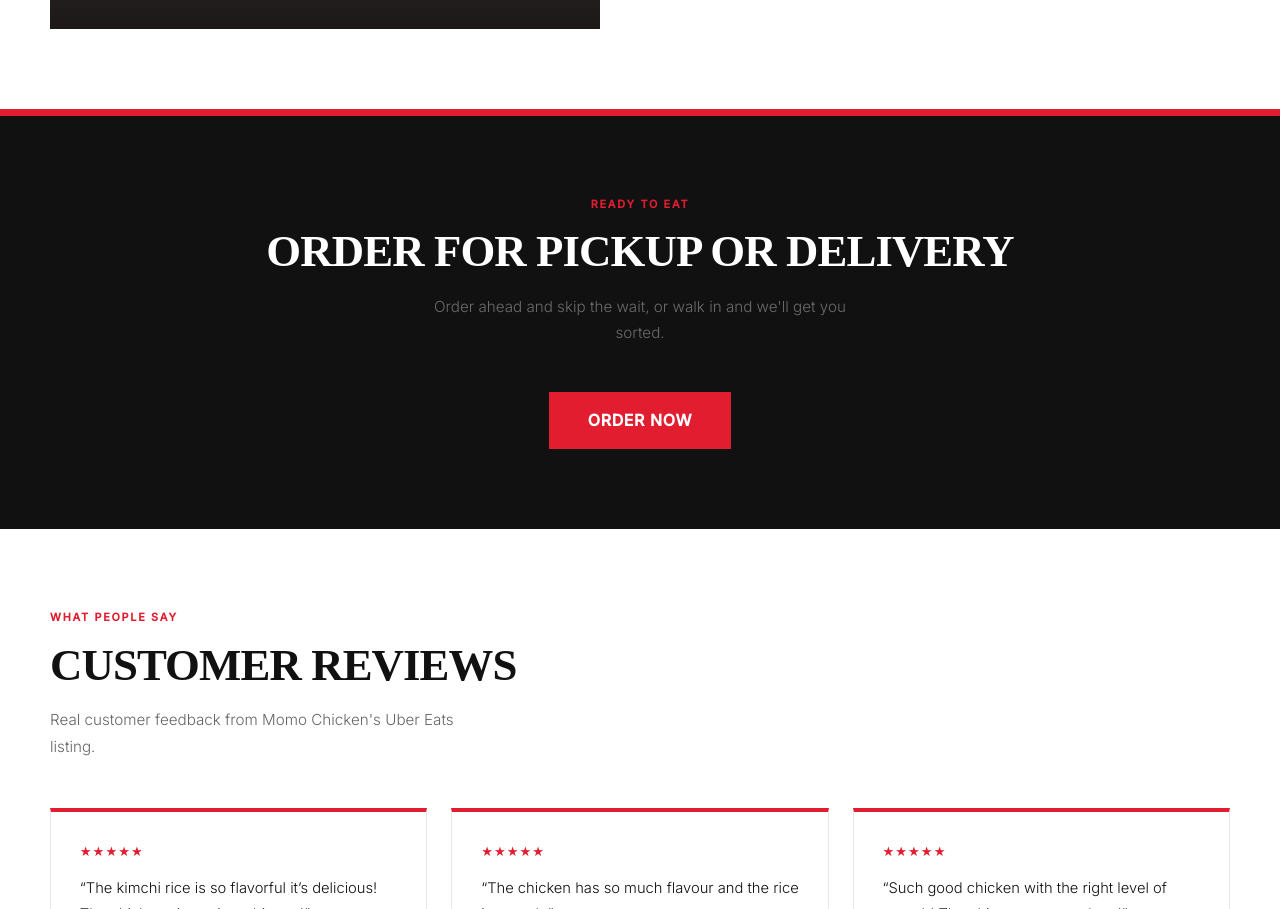
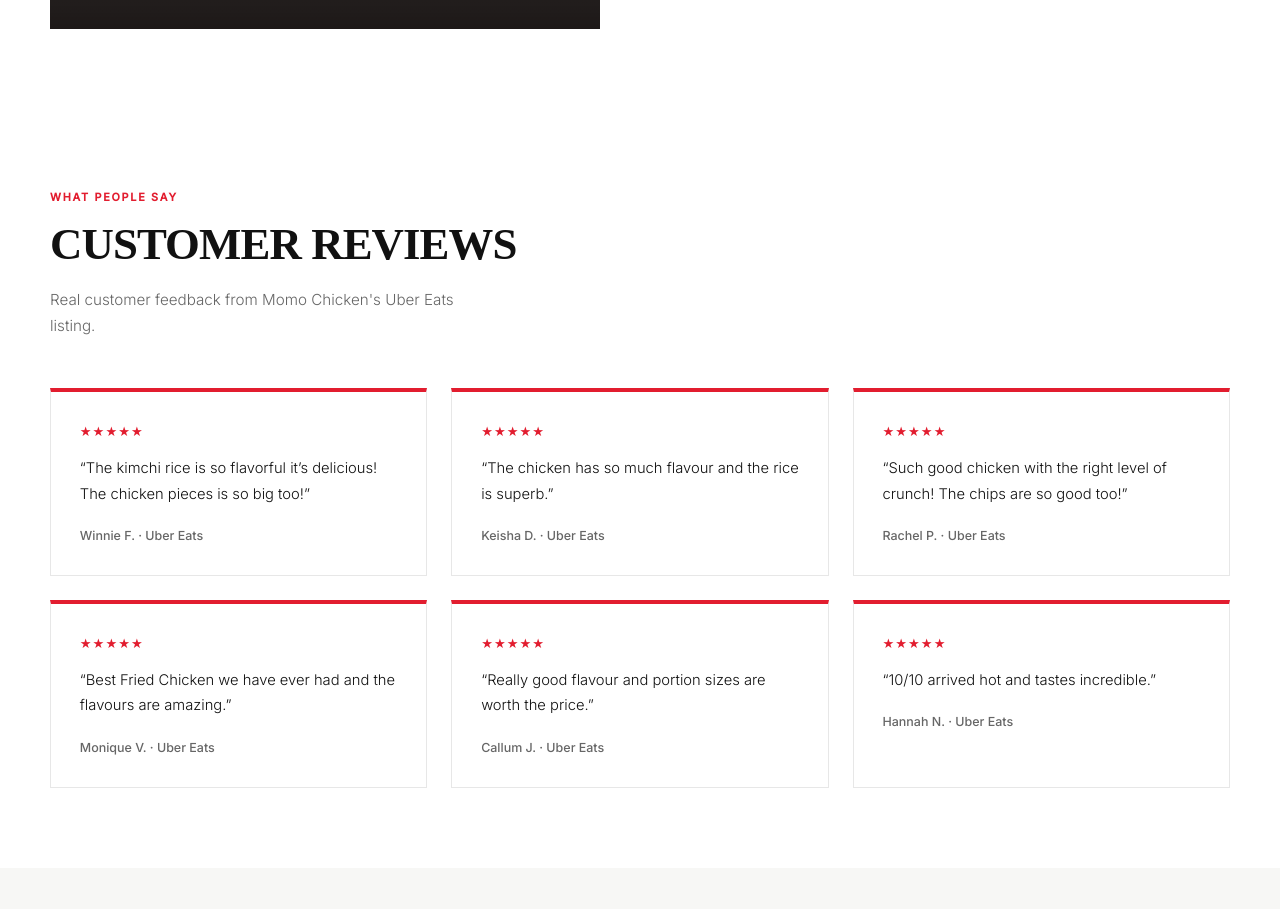
Before and after one commit to Warden-codes/Fried-Chicken-Code, a plain HTML site: page index.html in a window 1280 px wide. Shown: the part 2186-3095 px from the top of the page. Drawn offline with Linux system fonts and the light colour scheme; grey boxes are pictures that could not be loaded.

Commit message:
Update index.html

```diff
--- a/index.html
+++ b/index.html
@@ -725,16 +725,6 @@
     </div>
   </section>
 
-  <!-- ORDER CTA -->
-  <section id="order">
-    <div class="section-inner">
-      <p class="section-label">Ready to eat</p>
-      <h2 class="section-title">Order for pickup or delivery</h2>
-      <p class="section-desc">Order ahead and skip the wait, or walk in and we'll get you sorted.</p>
-      <a href="#" class="btn-primary" style="font-size:1rem; padding: 1rem 2.4rem;">Order Now</a>
-    </div>
-  </section>
-
   <!-- TESTIMONIALS -->
   <section id="testimonials">
     <div class="section-inner">
```
